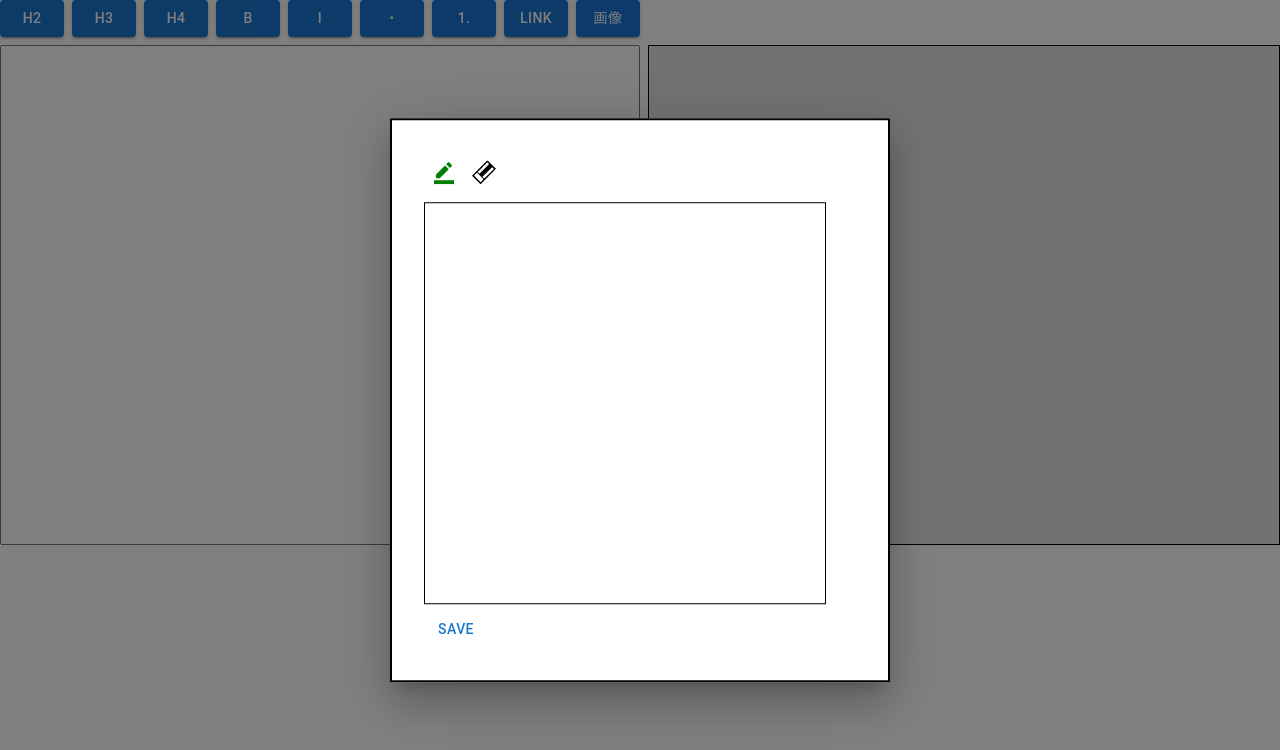
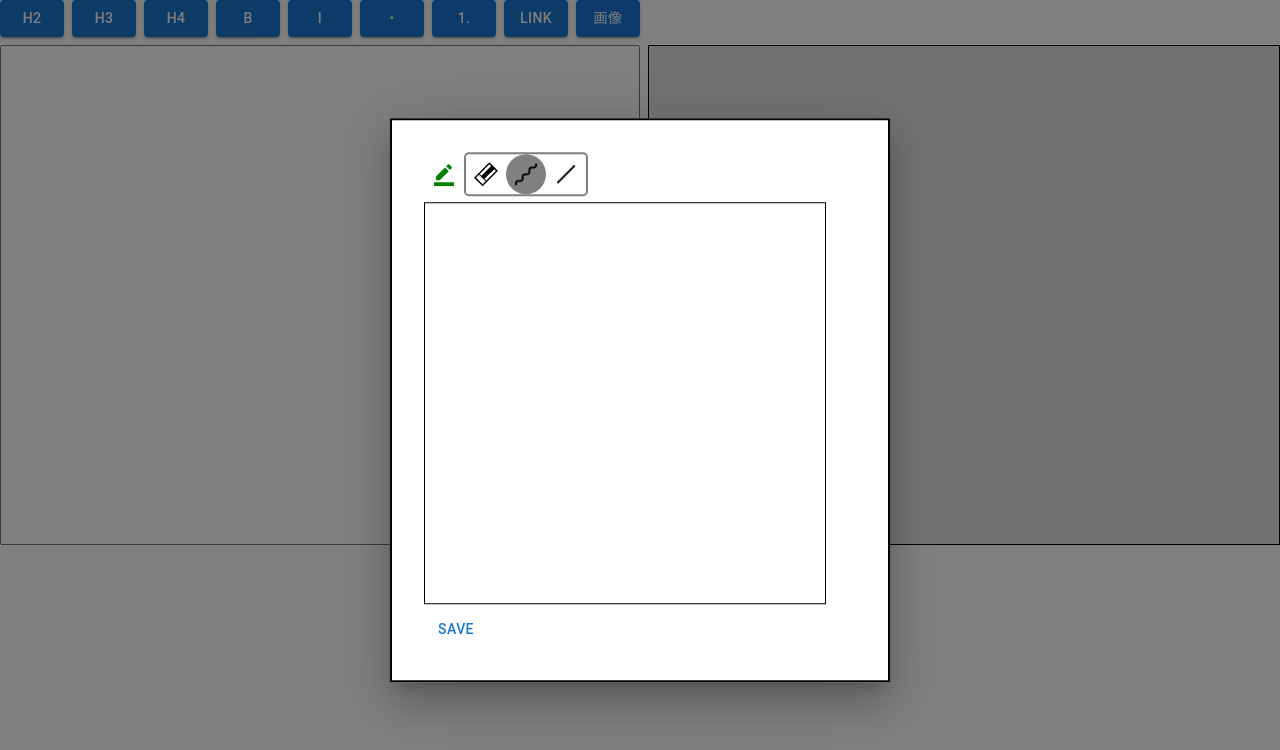
Before and after one commit to MogamiTsuchikawa/markz, a Next.js app: page /edit in a window 1280 px wide. Both pictures are taken after a click on the button "画像". Shown: the top 750 px of the page. Built offline with nearby package versions, Linux system fonts and the light colour scheme.

Commit message:
penModeを追加

```diff
--- a/components/img/ImageDrawer.tsx
+++ b/components/img/ImageDrawer.tsx
@@ -8,10 +8,10 @@ import {
   Typography,
 } from "@mui/material";
 import { useRef, useEffect, MouseEventHandler, useState } from "react";
-import { DrawImage } from "../../interface/draw";
+import { DrawImage, PenMode } from "../../interface/draw";
 import UUID from "uuidjs";
 import useDrawImageList from "../../hook/useDrawImageList";
-import { BorderColor } from "@mui/icons-material";
+import { BorderColor, CssTwoTone } from "@mui/icons-material";
 import ColorSelectModal from "./ColorSelectModal";
 
 type ImageDrawerProps = {
@@ -39,6 +39,7 @@ const ImageDrawer = ({
 }: ImageDrawerProps) => {
   const [open, setOpen] = useState(false);
   const { addDrawImage } = useDrawImageList();
+  const [penMode, setPenMode] = useState<PenMode>("free");
   useEffect(() => {
     if (!openImageDrawer) return;
     setOpen(openImageDrawer);
@@ -66,6 +67,9 @@ const ImageDrawer = ({
     lastPos = getPos(e);
     const ctx = getContext();
     if (ctx === null) return;
+    ctx.globalCompositeOperation =
+      penMode === "eraser" ? "destination-out" : "source-over";
+    ctx.lineWidth = penMode === "eraser" ? 10 : 2;
     ctx.beginPath();
   };
   const onMouseMove: MouseEventHandler<HTMLCanvasElement> = (e) => {
@@ -96,6 +100,8 @@ const ImageDrawer = ({
   };
   const [openColorSelector, setOpenColorSelector] = useState(false);
 
+  const getActiveColor = (isActive: boolean) =>
+    isActive ? { backgroundColor: "gray" } : {};
   return (
     <>
       <Modal
@@ -127,11 +133,51 @@ const ImageDrawer = ({
                 setOpenColorSelector(false);
               }}
             />
-            <IconButton>
-              <Icon>
-                <img src="image/icon/eraser.svg" style={{ maxWidth: "100%" }} />
-              </Icon>
-            </IconButton>
+
+            <div
+              style={{
+                border: "solid gray 2px",
+                borderRadius: "5px",
+                display: "inline-block",
+              }}
+            >
+              <IconButton
+                onClick={() => {
+                  setPenMode("eraser");
+                }}
+                sx={getActiveColor(penMode === "eraser")}
+              >
+                <Icon>
+                  <img
+                    src="image/icon/eraser.svg"
+                    style={{ maxWidth: "100%" }}
+                  />
+                </Icon>
+              </IconButton>
+              <IconButton
+                onClick={() => {
+                  setPenMode("free");
+                }}
+                sx={getActiveColor(penMode === "free")}
+              >
+                <Icon>
+                  <img
+                    src="image/icon/squiggly-line.png"
+                    style={{ maxWidth: "100%" }}
+                  />
+                </Icon>
+              </IconButton>
+              <IconButton
+                onClick={() => {
+                  setPenMode("line");
+                }}
+                sx={getActiveColor(penMode === "line")}
+              >
+                <Icon>
+                  <img src="image/icon/line.png" style={{ maxWidth: "100%" }} />
+                </Icon>
+              </IconButton>
+            </div>
           </div>
           <canvas
             style={{ border: "solid black 1px", cursor: "crosshair" }}
--- a/interface/draw.ts
+++ b/interface/draw.ts
@@ -2,3 +2,4 @@ export type DrawImage = {
   id: string;
   imageUrl: string;
 };
+export type PenMode = "free" | "line" | "eraser";
```
Also changed, not shown: public/image/icon/line.png (added), public/image/icon/squiggly-line.png (added).
